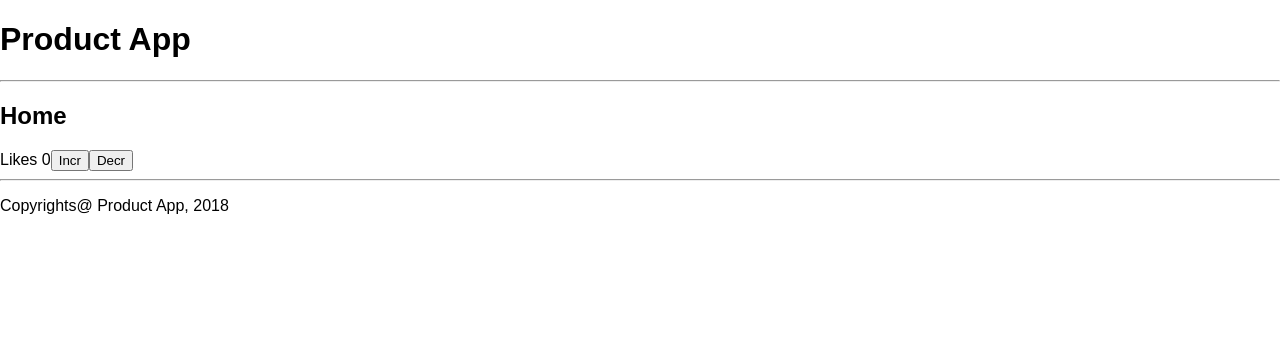
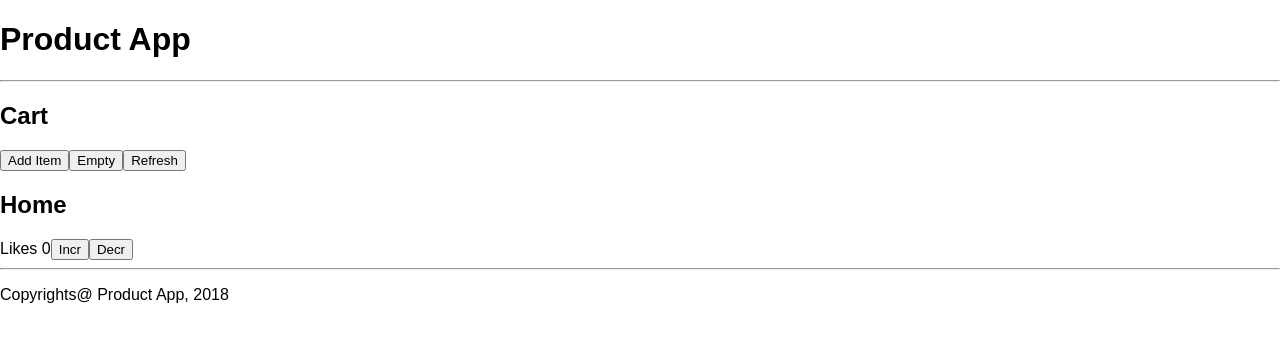
Before and after one commit to nodesense/dmi-react-2018, a React (Create React App) app: page / in a window 1280 px wide. Shown: the top 342 px of the page. Built offline with nearby package versions, Linux system fonts and the light colour scheme.

Commit message:
updated cart

```diff
--- a/src/app/App.js
+++ b/src/app/App.js
@@ -4,6 +4,8 @@ import './App.css';
 import Header from "./components/Header";
 import Footer from "./components/Footer";
 import Home from "./components/Home";
+
+import Cart from "./cart/components/Cart";
 
 // App is parent
 // Header and Footer are child component
@@ -17,6 +19,8 @@ class App extends Component {
       <div  >
           <Header title="Product App" />
 
+          <Cart />
+
           <Home />
 
           <Footer title="Product App"
--- a/src/app/cart/components/Cart.js
+++ b/src/app/cart/components/Cart.js
@@ -44,6 +44,8 @@ export default class Cart extends React.Component {
     render() {
         return (
             <div>
+                <h2>Cart</h2>
+
                 <button onClick={this.addItem}>
                     Add Item
                 </button>
```
